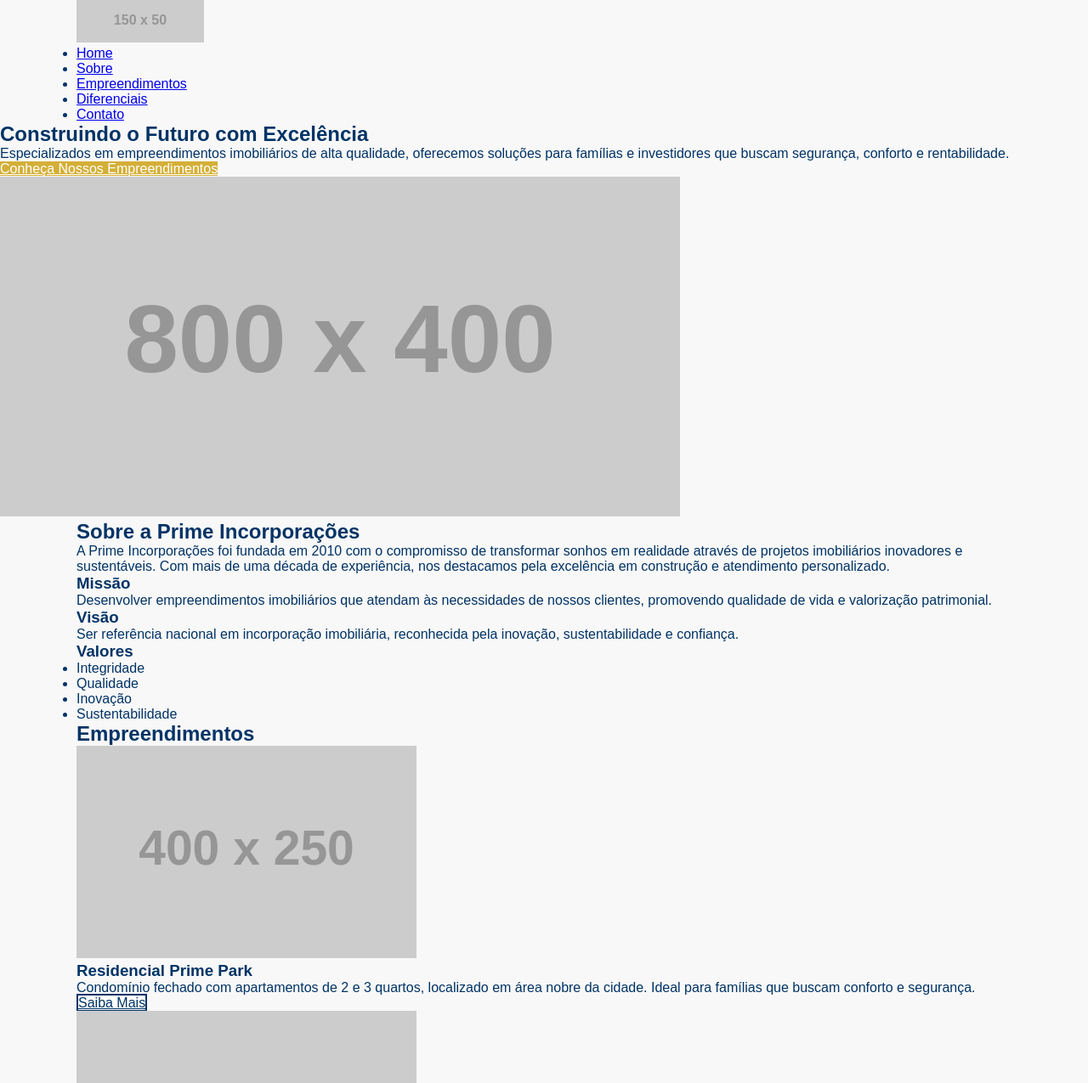
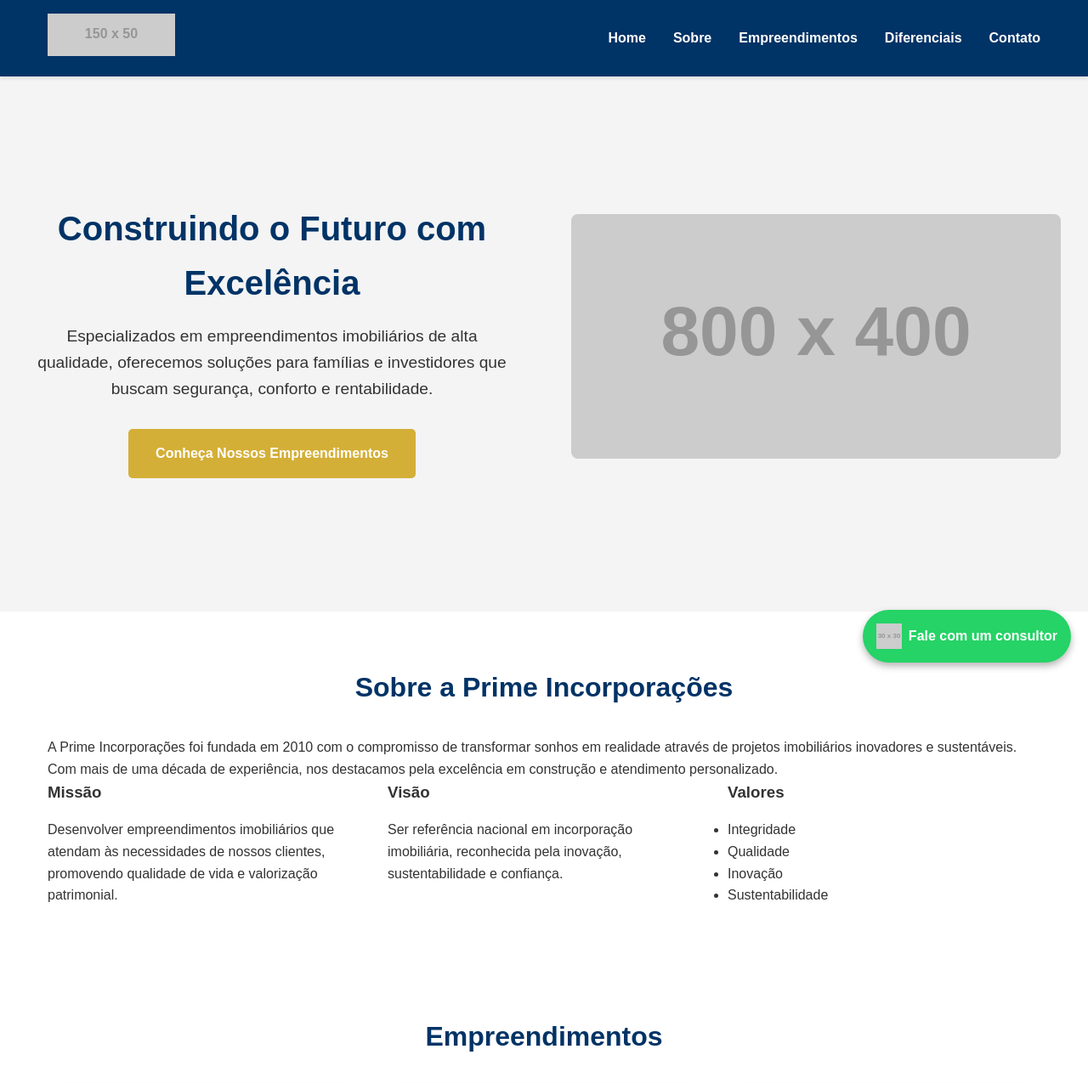
Before and after one commit to oliveirajackson918-star/prime-site, a plain HTML site: page index.html in a window 1280 px wide. Shown: the top 1275 px of the page at 85% size. Drawn offline with Linux system fonts and the light colour scheme; placeholder pictures from the web are drawn by us; a script that the page names is missing.

Commit message:
Atualizar o style.css

```diff
--- a/style.css
+++ b/style.css
@@ -5,104 +5,268 @@
     box-sizing: border-box;
 }
 
-/* Tipografia e cores principais */
 body {
-  font-family: Arial, sans-serif;
-  color: #003366;
-  background: #f8f8f8;
+    font-family: 'Arial', sans-serif;
+    line-height: 1.6;
+    color: #333;
+    background-color: #fff;
 }
 
+/* Cores: Branco, cinza (#f4f4f4), azul escuro (#003366), dourado (#D4AF37) */
+
 .container {
-  width: 90%;
-  max-width: 1100px;
-  margin: auto;
+    max-width: 1200px;
+    margin: 0 auto;
+    padding: 0 1rem;
 }
 
 /* Header */
-.header {
-  background: #003366;
-  padding: 15px 0;
-  color: white;
-  font-weight: bold;
+header {
+    background-color: #003366;
+    color: #fff;
+    padding: 1rem 0;
+    position: fixed;
+    width: 100%;
+    top: 0;
+    z-index: 1000;
+    box-shadow: 0 2px 5px rgba(0,0,0,0.1);
 }
 
-.header .logo h1 {
-  font-size: 24px;
+header .container {
+    display: flex;
+    justify-content: space-between;
+    align-items: center;
 }
 
-.nav {
-  display: flex;
-  gap: 20px;
+.logo img {
+    height: 50px;
 }
 
-.nav a {
+nav ul {
+    list-style: none;
+    display: flex;
+}
+
+nav ul li {
+    margin-left: 2rem;
+}
+
+nav a {
+    color: #fff;
     text-decoration: none;
-  color: white;
-  font-size: 16px;
+    font-weight: bold;
+    transition: color 0.3s;
+}
+
+nav a:hover {
+    color: #D4AF37;
 }
 
 /* Hero */
-.hero {
-  background: #0055a5;
-  color: white;
-  padding: 60px 0;
+#hero {
+    display: flex;
+    align-items: center;
+    min-height: 80vh;
+    background-color: #f4f4f4;
+    margin-top: 80px; /* Ajuste para header fixo */
+}
+
+.hero-content {
+    flex: 1;
+    padding: 2rem;
     text-align: center;
 }
 
-.hero h2 {
-  font-size: 28px;
-  margin-bottom: 10px;
+.hero-content h1 {
+    font-size: 2.5rem;
+    margin-bottom: 1rem;
+    color: #003366;
 }
 
-.hero p {
-  font-size: 18px;
-  margin-bottom: 20px;
+.hero-content p {
+    font-size: 1.2rem;
+    margin-bottom: 2rem;
 }
 
-.btn {
+.hero-image {
+    flex: 1;
+    padding: 2rem;
+}
+
+.hero-image img {
+    width: 100%;
+    border-radius: 8px;
+}
+
+/* Botões */
+.btn-primary, .btn-secondary {
     display: inline-block;
-  padding: 12px 25px;
+    background-color: #D4AF37;
+    color: #fff;
+    padding: 1rem 2rem;
     text-decoration: none;
     border-radius: 5px;
-  font-size: 16px;
     font-weight: bold;
+    transition: background-color 0.3s;
 }
 
-.btn-primary {
-  background: #D4AF37;
-  color: white;
+.btn-primary:hover, .btn-secondary:hover {
+    background-color: #B8860B;
 }
 
 .btn-secondary {
-  border: 2px solid #003366;
-  color: #003366;
-  background: white;
+    background-color: #003366;
+}
+
+.btn-secondary:hover {
+    background-color: #002244;
 }
 
 /* Seções */
-.section {
-  padding: 40px 0;
+section {
+    padding: 4rem 0;
 }
 
-.card {
-  background: white;
-  padding: 20px;
-  margin-top: 20px;
-  border-radius: 8px;
-  box-shadow: 0 2px 5px rgba(0,0,0,0.1);
+h2 {
+    font-size: 2rem;
+    margin-bottom: 2rem;
+    color: #003366;
+    text-align: center;
 }
 
-.nota {
-  margin-top: 15px;
-  font-style: italic;
-  color: #555;
+/* Sobre */
+.sobre-grid {
+    display: grid;
+    grid-template-columns: repeat(auto-fit, minmax(250px, 1fr));
+    gap: 2rem;
+}
+
+.sobre-item h3 {
+    margin-bottom: 1rem;
+}
+
+/* Empreendimentos */
+.empreendimentos-grid {
+    display: grid;
+    grid-template-columns: repeat(auto-fit, minmax(300px, 1fr));
+    gap: 2rem;
+}
+
+.empreendimento-card {
+    background-color: #fff;
+    border: 1px solid #ddd;
+    border-radius: 8px;
+    overflow: hidden;
+    box-shadow: 0 4px 8px rgba(0,0,0,0.1);
+    transition: transform 0.3s;
+}
+
+.empreendimento-card:hover {
+    transform: translateY(-5px);
+}
+
+.empreendimento-card img {
+    width: 100%;
+    height: 200px;
+    object-fit: cover;
+}
+
+.empreendimento-card h3 {
+    padding: 1rem;
+    font-size: 1.5rem;
+}
+
+.empreendimento-card p {
+    padding: 0 1rem;
+    margin-bottom: 1rem;
+}
+
+.empreendimento-card .btn-secondary {
+    margin: 1rem;
+}
+
+/* Diferenciais */
+.diferenciais-grid {
+    display: grid;
+    grid-template-columns: repeat(auto-fit, minmax(250px, 1fr));
+    gap: 2rem;
+}
+
+.diferencial-item {
+    text-align: center;
+    padding: 1rem;
+    background-color: #f4f4f4;
+    border-radius: 5px;
+}
+
+.diferencial-item h3 {
+    margin-bottom: 1rem;
+}
+
+/* Contato */
+form {
+    max-width: 600px;
+    margin: 0 auto 2rem;
+}
+
+input, textarea {
+    width: 100%;
+    padding: 0.75rem;
+    margin-bottom: 1rem;
+    border: 1px solid #ddd;
+    border-radius: 5px;
 }
 
 /* Footer */
-.footer {
-  background: #003366;
-  padding: 20px;
+footer {
+    background-color: #003366;
+    color: #fff;
     text-align: center;
-  color: white;
-  font-size: 14px;
+    padding: 2rem 0;
 }
+
+/* WhatsApp Button */
+.whatsapp-btn {
+    position: fixed;
+    bottom: 20px;
+    right: 20px;
+    background-color: #25D366;
+    color: #fff;
+    padding: 1rem;
+    border-radius: 50px;
+    text-decoration: none;
+    font-weight: bold;
+    box-shadow: 0 4px 8px rgba(0,0,0,0.3);
+    transition: background-color 0.3s, transform 0.3s;
+    display: flex;
+    align-items: center;
+    gap: 0.5rem;
+    z-index: 1000;
+}
+
+.whatsapp-btn:hover {
+    background-color: #128C7E;
+    transform: scale(1.1);
+}
+
+/* Responsividade (Mobile-first) */
+@media (max-width: 768px) {
+    #hero {
+        flex-direction: column;
+        text-align: center;
+    }
+
+    nav ul {
+        display: none; /* Menu simples, sem hambúrguer para simplicidade */
+    }
+
+    .sobre-grid, .empreendimentos-grid, .diferenciais-grid {
+        grid-template-columns: 1fr;
+    }
+}
+
+@media (min-width: 769px) {
+    nav ul {
+        display: flex;
+    }
+}
```
Lines whose indentation alone changed are shown as unchanged.
